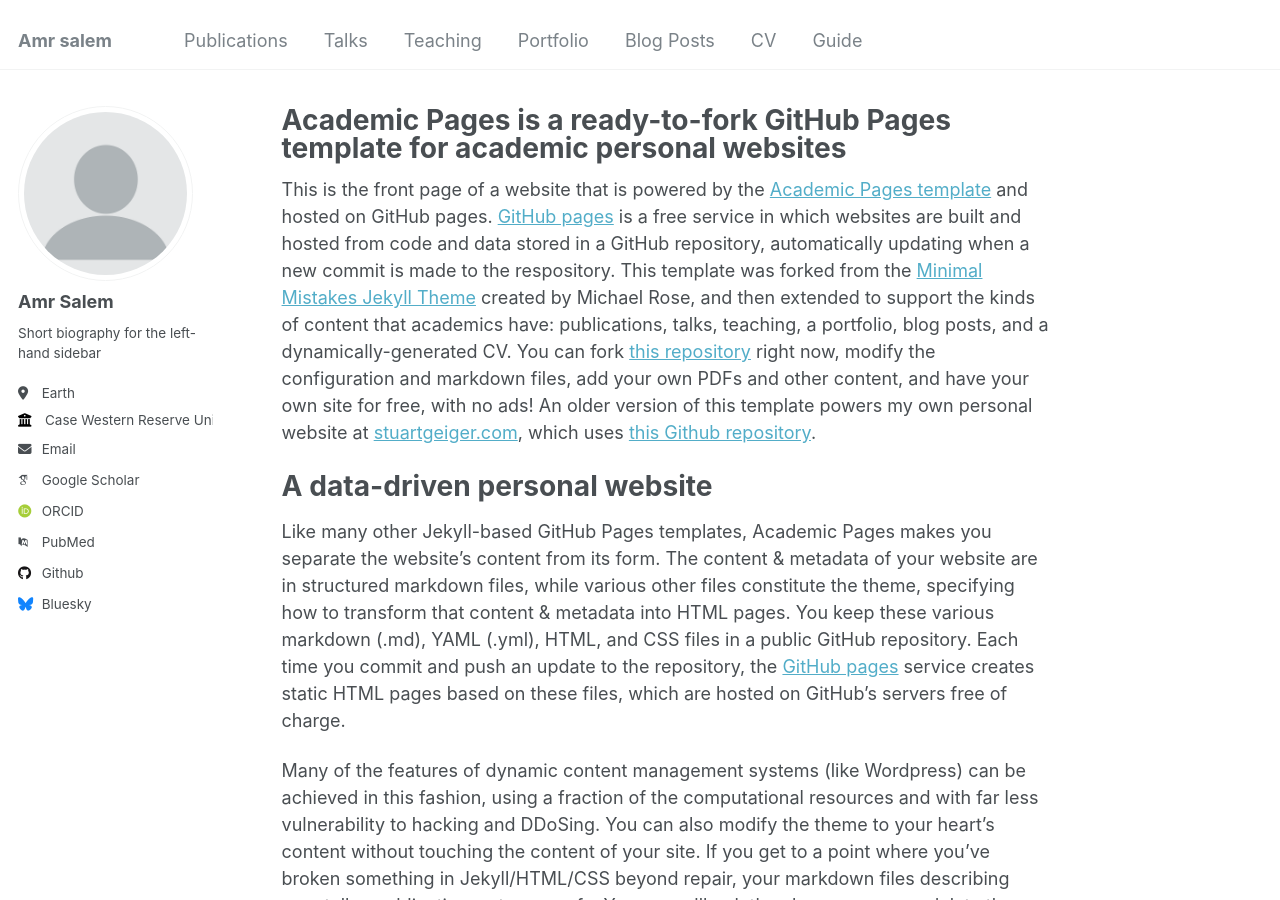
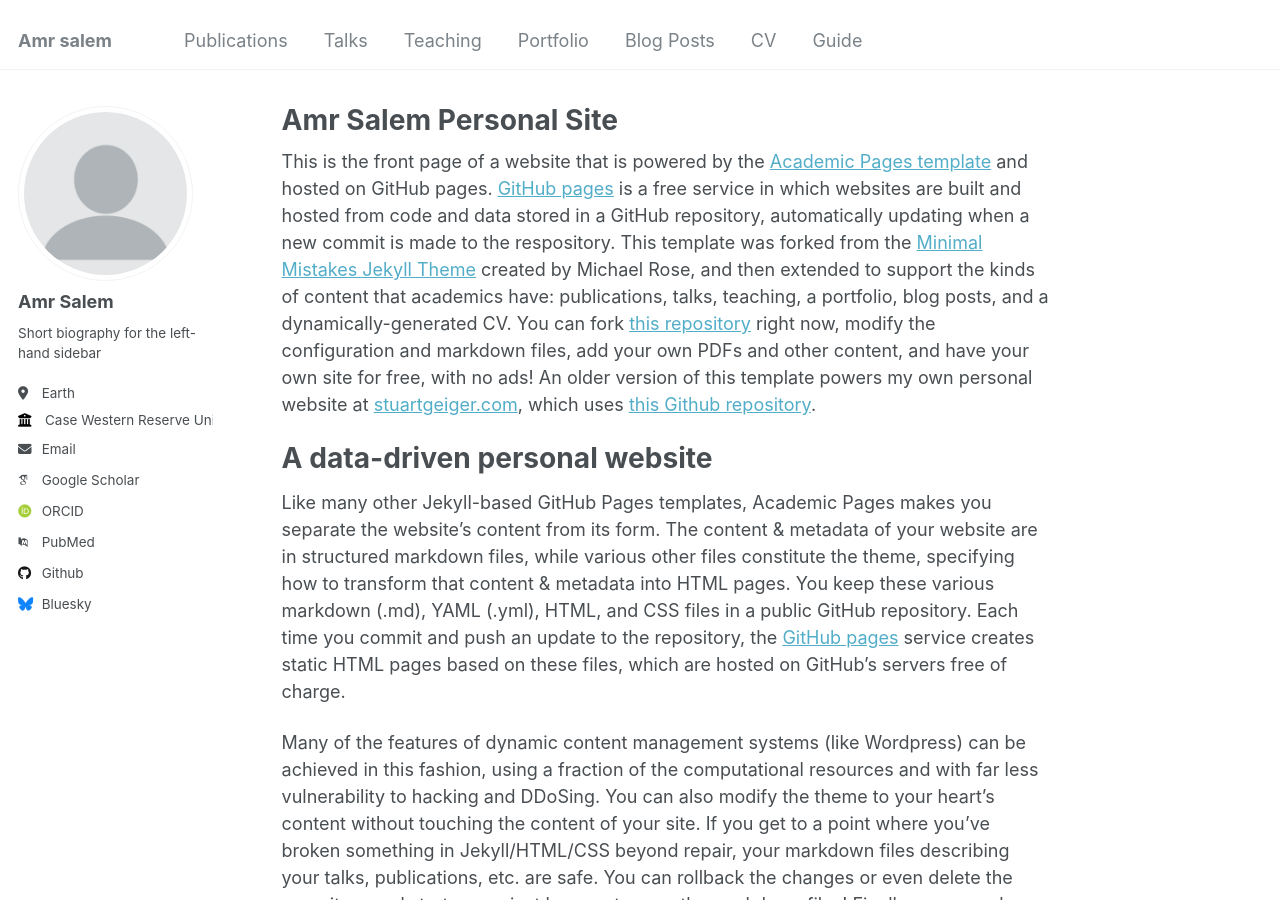
Before and after one commit to amrsalm/amrsalm.github.io, a Jekyll site: the page built from _pages/about.md, in a window 1280 px wide and 900 px high. Built offline with Jekyll 4.4.1, drawn with Linux system fonts in a browser that asks for light colours; some web fonts are replaced.

Commit message:
Update about.md

```diff
--- a/_pages/about.md
+++ b/_pages/about.md
@@ -1,6 +1,6 @@
 ---
 permalink: /
-title: "Academic Pages is a ready-to-fork GitHub Pages template for academic personal websites"
+title: "Amr Salem Personal Site"
 author_profile: true
 redirect_from:
   - /about/
```
